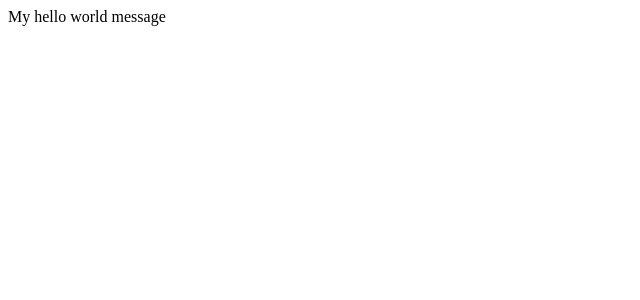
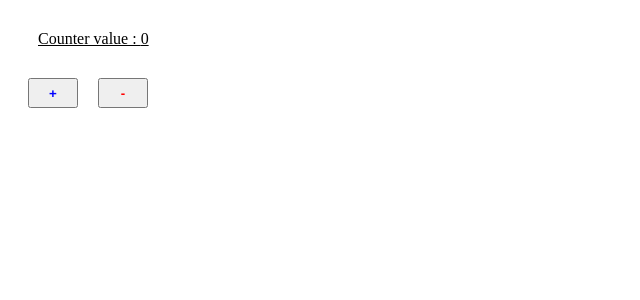
Before and after one commit to AminIop/todos-redux-app, a React (Vite) app: page / in a window 1280 px wide. Shown: the top 300 px of the page, without its empty margins (0-640 px from the left). Built offline with nearby package versions, Linux system fonts and the light colour scheme.

Commit message:
other features

```diff
--- a/src/App.jsx
+++ b/src/App.jsx
@@ -1,8 +1,11 @@
 import React from 'react'
+import { CounterByOne } from './components/counter'
 
 function App() {
   return (
-    <div>My hello world message</div>
+    <>
+      <CounterByOne />
+    </>
   )
 }
 
```
Also changed, not shown: src/components/counter/byAmount/index.js (added), src/components/index.js (added).
